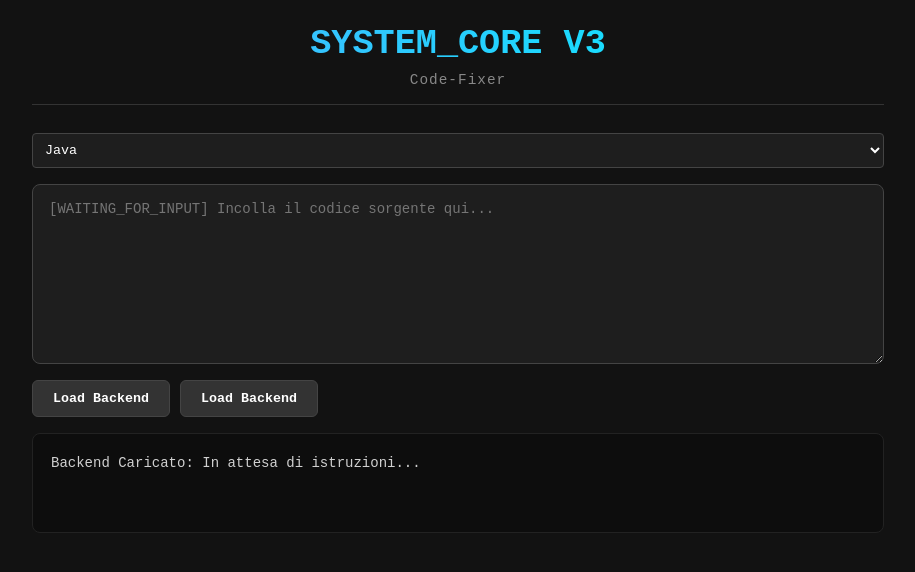
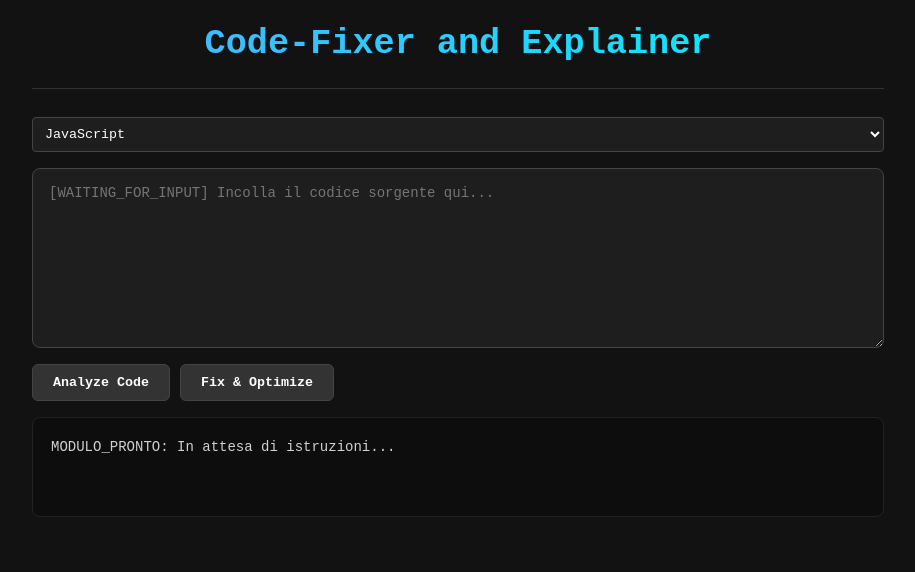
Before and after one commit to lxfx05/Codebot-Ai-, a website: page index.html in a window 1280 px wide. Shown: the whole page, without its empty margins (182-1097 px from the left). Drawn offline with Linux system fonts and the light colour scheme.

Commit message:
Update title and buttons in index.html

```diff
--- a/index.html
+++ b/index.html
@@ -3,8 +3,8 @@
 <head>
   <meta charset="UTF-8" />
   <meta name="viewport" content="width=device-width, initial-scale=1" />
-  <title>Codebot Backend System</title>
-  <link rel="icon" href="image/svg+xml,<svg xmlns=%22http://www.w3.org/2000/svg%22 viewBox=%220 0 100 100%22><text y=%22.9em%22 font-size=%2290%22>⚙️</text></svg>">
+  <title>Code-Fixer and Explainer</title>
+  <link rel="icon" href="image/svg+xml,<svg xmlns=%22http://www.w3.org/2000/svg%22 viewBox=%220 0 100 100%22><text y=%22.9em%22 font-size=%2290%22>🛠️</text></svg>">
   <style>
     :root {
       --bg: #121212;
@@ -118,13 +118,12 @@
 <body>
 
   <header>
-    <h1>SYSTEM_CORE V3</h1>
-    <p class="subtitle">Code-Fixer</p>
+    <h1>Code-Fixer and Explainer</h1>
   </header>
 
   <div class="container">
     <select id="lang">
-      <option value="javascript">Java</option>
+      <option value="javascript">JavaScript</option>
       <option value="python">Python</option>
       <option value="java">Java</option>
       <option value="c">C</option>
@@ -134,11 +133,11 @@
     <textarea id="code" placeholder="[WAITING_FOR_INPUT] Incolla il codice sorgente qui..."></textarea>
 
     <div class="button-group">
-      <button onclick="processRequest('Explain')">Load Backend</button>
-      <button onclick="processRequest('Fix')">Load Backend</button>
+      <button onclick="processRequest('Explain')">Analyze Code</button>
+      <button onclick="processRequest('Fix')">Fix & Optimize</button>
     </div>
 
-    <div id="output">Backend Caricato: In attesa di istruzioni...</div>
+    <div id="output">MODULO_PRONTO: In attesa di istruzioni...</div>
   </div>
 
   <script>
@@ -164,7 +163,6 @@
         const data = await response.json();
         if (!response.ok) throw new Error(data.error || "CONNECTION_LOST");
 
-        // Timestamp del server simulato per coerenza backend
         const now = new Date().toLocaleTimeString();
         out.innerHTML = `<span class="success">[REPORT_SUCCESS - ${now}]</span>\n\n${data.response}`;
       } catch (err) {
```
